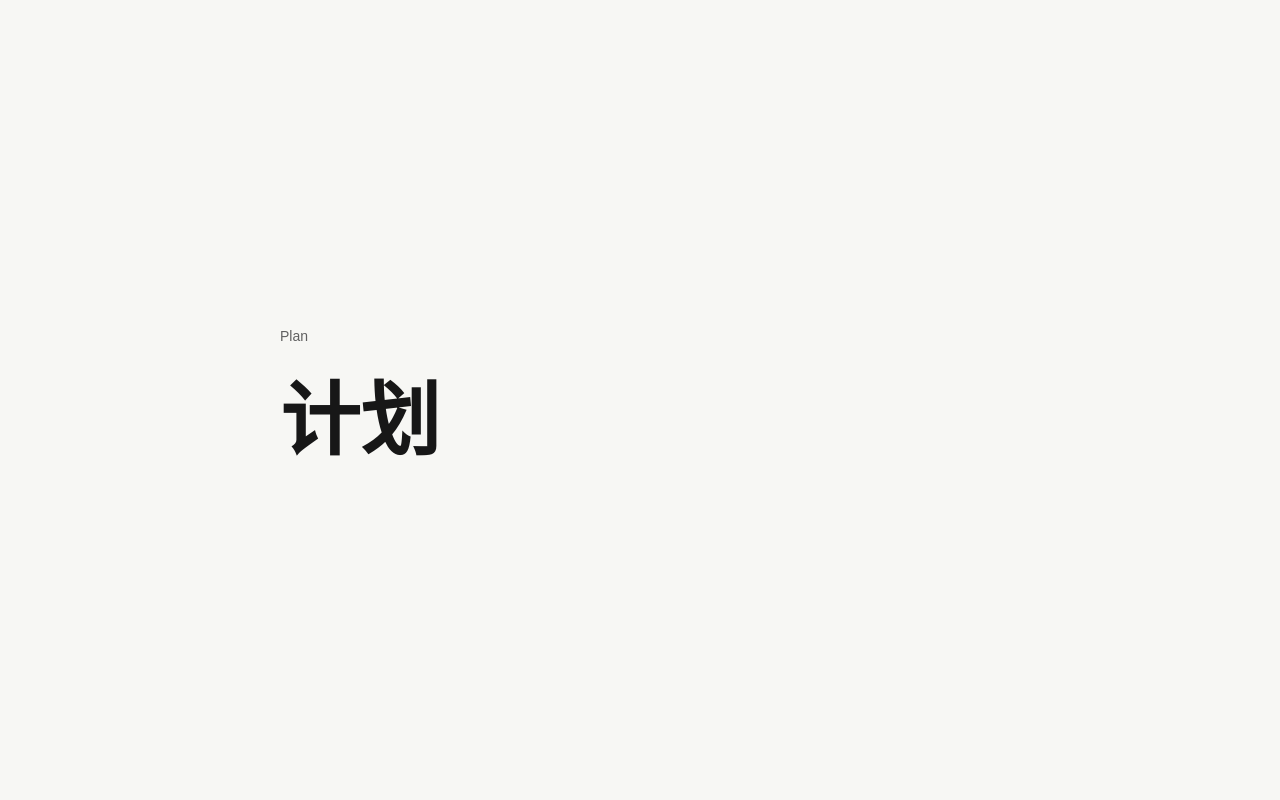
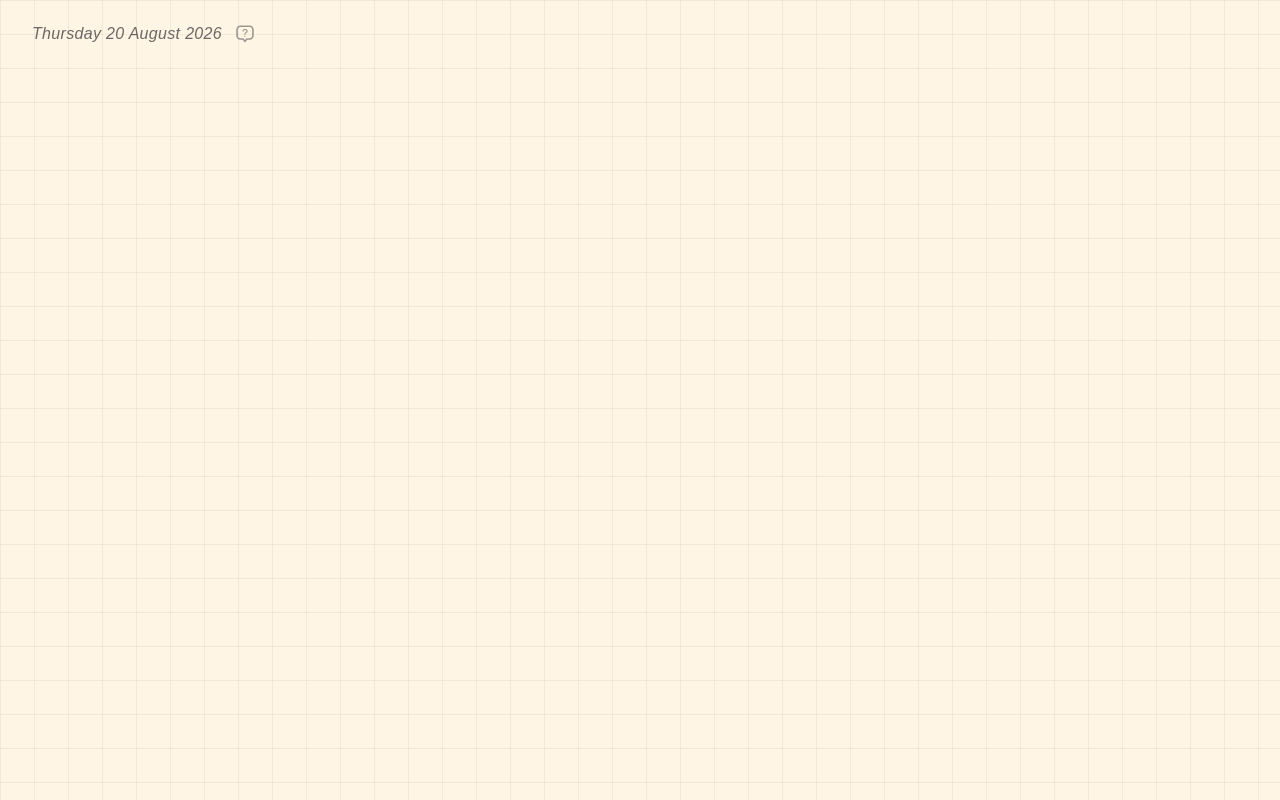
Before and after one commit to jaemin17/plan, a Next.js app: page / in a window 1280 px wide. Built offline with nearby package versions, Linux system fonts and the light colour scheme.

Commit message:
Copy sticky notes background and date stamp

```diff
--- a/package.json
+++ b/package.json
@@ -2,6 +2,7 @@
   "name": "plan",
   "version": "0.1.0",
   "private": true,
+  "type": "module",
   "scripts": {
     "dev": "next dev",
     "build": "next build",
--- /dev/null
+++ b/src/app/DateStamp.tsx
@@ -0,0 +1,73 @@
+"use client";
+
+import { useEffect, useState } from "react";
+import styles from "./page.module.css";
+import { formatDateStamp } from "./formatDateStamp";
+
+export function DateStamp() {
+  const [stamp, setStamp] = useState(() => formatDateStamp(new Date()));
+  const [isStorageHelpOpen, setIsStorageHelpOpen] = useState(false);
+
+  useEffect(() => {
+    function refresh() {
+      setStamp(formatDateStamp(new Date()));
+    }
+
+    refresh();
+
+    const now = new Date();
+    const nextMidnight = new Date(
+      now.getFullYear(),
+      now.getMonth(),
+      now.getDate() + 1,
+    );
+    const timeoutId = window.setTimeout(refresh, nextMidnight.getTime() - now.getTime());
+
+    return () => window.clearTimeout(timeoutId);
+  }, []);
+
+  return (
+    <div className={styles.dateStampGroup}>
+      <div className={styles.dateStampRow}>
+        <time className={styles.dateStamp} dateTime={stamp.dateTime}>
+          <em>{stamp.label}</em>
+        </time>
+        <button
+          className={styles.dateStorageHelpButton}
+          type="button"
+          onMouseEnter={() => setIsStorageHelpOpen(true)}
+          onMouseLeave={() => setIsStorageHelpOpen(false)}
+          onFocus={() => setIsStorageHelpOpen(true)}
+          onBlur={() => setIsStorageHelpOpen(false)}
+          aria-label="Storage help"
+          aria-expanded={isStorageHelpOpen}
+        >
+          <svg
+            className={styles.dateStorageHelpIcon}
+            viewBox="0 0 1024 1024"
+            focusable="false"
+            aria-hidden="true"
+          >
+            <path d="M755.9 77.1H268.1c-112 0-203.2 91.2-203.2 203.2v325.1c0 112 91.2 203.2 203.2 203.2h124.1L512 946.9l119.8-138.3h124.1c112 0 203.2-91.2 203.2-203.2V280.3c0-112.1-91.2-203.2-203.2-203.2z m121.9 528.3c0 67.2-54.7 121.9-121.9 121.9H594.6L512 822.8l-82.6-95.4H268.1c-67.2 0-121.9-54.7-121.9-121.9V280.3c0-67.2 54.7-121.9 121.9-121.9h487.7c67.2 0 121.9 54.7 121.9 121.9v325.1z" />
+            <path d="M527.5 253.5c-84.4-3.9-134.4 33.8-150 113l56.5 13.6c11.7-51.9 40.2-77.9 85.7-77.9 37.7 2.6 58.4 22.1 62.3 58.4 1.3 26-16.2 52-52.6 77.9-35.1 23.4-52 53.9-50.7 91.6v19.5h52.6V534c-1.3-27.3 13-50.7 42.9-70.1 50.7-31.2 74.7-67.5 72.1-109.1-7.8-63.6-47.4-97.4-118.8-101.3zM472.9 596.4h64.3v62.3h-64.3z" />
+          </svg>
+        </button>
+      </div>
+      {isStorageHelpOpen ? (
+        <div className={styles.dateStorageHelpPanel} role="note">
+          <p>
+            <strong>1. Saved only in this browser.</strong>
+            <span>Not uploaded or synced.</span>
+          </p>
+          <p>
+            <strong>2. Best for temporary plans.</strong>
+            <span>Do not use for important records.</span>
+          </p>
+          <p>
+            <strong>3. May disappear if you clear data or switch browsers/devices.</strong>
+          </p>
+        </div>
+      ) : null}
+    </div>
+  );
+}
--- /dev/null
+++ b/src/app/formatDateStamp.ts
@@ -0,0 +1,24 @@
+export function formatDateStamp(date: Date): { label: string; dateTime: string } {
+  const dateTime = [
+    date.getFullYear(),
+    String(date.getMonth() + 1).padStart(2, "0"),
+    String(date.getDate()).padStart(2, "0"),
+  ].join("-");
+
+  const parts = new Intl.DateTimeFormat("en-GB", {
+    weekday: "long",
+    day: "numeric",
+    month: "long",
+    year: "numeric",
+  }).formatToParts(date);
+
+  const labelParts = new Map(parts.map((part) => [part.type, part.value]));
+  const label = [
+    labelParts.get("weekday"),
+    labelParts.get("day"),
+    labelParts.get("month"),
+    labelParts.get("year"),
+  ].join(" ");
+
+  return { label, dateTime };
+}
--- a/src/app/globals.css
+++ b/src/app/globals.css
@@ -1,3 +1,8 @@
+/* Matches the paper-like background from the sticky-notes site. */
+:root {
+  --bg: #fff5e4;
+}
+
 html {
   height: 100%;
 }
@@ -11,6 +16,8 @@ body {
 
 body {
   margin: 0;
+  background: var(--bg);
+  color: #171717;
   font-family: Arial, Helvetica, sans-serif;
   -webkit-font-smoothing: antialiased;
   -moz-osx-font-smoothing: grayscale;
--- a/src/app/page.module.css
+++ b/src/app/page.module.css
@@ -1,24 +1,104 @@
 .page {
-  min-height: 100svh;
-  display: grid;
-  place-items: center;
+  position: relative;
+  min-height: 100vh;
   padding: 48px 24px;
-  background: #f7f7f4;
-  color: #171717;
+  background-color: var(--bg);
+  background-image:
+    linear-gradient(rgba(17, 18, 23, 0.055) 1px, transparent 1px),
+    linear-gradient(90deg, rgba(17, 18, 23, 0.055) 1px, transparent 1px);
+  background-position: 0 0;
+  background-size: 34px 34px;
 }
 
-.shell {
-  width: min(720px, 100%);
+.dateStampGroup {
+  position: absolute;
+  top: 22px;
+  left: 32px;
+  z-index: 4;
 }
 
-.kicker {
-  margin: 0 0 12px;
-  color: #606060;
-  font-size: 0.875rem;
+.dateStampRow {
+  display: inline-flex;
+  align-items: center;
+  gap: 11px;
 }
 
-.shell h1 {
-  margin: 0;
-  font-size: clamp(2.5rem, 8vw, 5rem);
-  font-weight: 600;
+.dateStamp {
+  color: rgba(17, 18, 23, 0.62);
+  font-family: Arial, Helvetica, system-ui, sans-serif;
+  font-size: 16px;
+  font-weight: 500;
+  font-style: italic;
+  line-height: 1;
+  letter-spacing: 0.02em;
 }
+
+.dateStamp em {
+  font-style: italic;
+  font-weight: inherit;
+}
+
+.dateStorageHelpButton {
+  display: inline-flex;
+  align-items: center;
+  justify-content: center;
+  width: 23px;
+  height: 23px;
+  border: 0;
+  border-radius: 50%;
+  background: transparent;
+  color: rgba(17, 18, 23, 0.42);
+  cursor: pointer;
+  padding: 0;
+  transition: background 160ms ease, color 160ms ease;
+}
+
+.dateStorageHelpButton:hover,
+.dateStorageHelpButton[aria-expanded="true"] {
+  background: rgba(255, 255, 255, 0.46);
+  color: rgba(17, 18, 23, 0.58);
+}
+
+.dateStorageHelpIcon {
+  display: block;
+  width: 20px;
+  height: 20px;
+  fill: currentColor;
+}
+
+.dateStorageHelpPanel {
+  display: grid;
+  gap: 8px;
+  width: max-content;
+  max-width: calc(100vw - 48px);
+  margin-top: 9px;
+  padding: 9px 11px;
+  border: 1px solid rgba(17, 18, 23, 0.08);
+  border-radius: 8px;
+  background: rgba(255, 255, 255, 0.9);
+  box-shadow: 0 10px 24px rgba(17, 18, 23, 0.1);
+  color: rgba(17, 18, 23, 0.64);
+  font-family: Arial, Helvetica, system-ui, sans-serif;
+  font-size: 12px;
+  font-weight: 500;
+  line-height: 1.35;
+  text-align: left;
+}
+
+.dateStorageHelpPanel p {
+  display: grid;
+  gap: 2px;
+}
+
+.dateStorageHelpPanel strong {
+  color: rgba(17, 18, 23, 0.72);
+  font-weight: 650;
+}
+
+.board {
+  position: relative;
+  width: 100%;
+  min-height: calc(100vh - 96px);
+  margin: 0 auto;
+  padding: 0;
+}
--- a/src/app/page.tsx
+++ b/src/app/page.tsx
@@ -1,12 +1,11 @@
 import styles from "./page.module.css";
+import { DateStamp } from "./DateStamp";
 
 export default function Home() {
   return (
-    <main className={styles.page}>
-      <section className={styles.shell} aria-label="计划工作区">
-        <p className={styles.kicker}>Plan</p>
-        <h1>计划</h1>
-      </section>
-    </main>
+    <div className={styles.page}>
+      <DateStamp />
+      <main className={styles.board} aria-label="计划工作区" />
+    </div>
   );
 }
```
Also changed, not shown: 1 other file (tests, documents, lock files or other folders).
